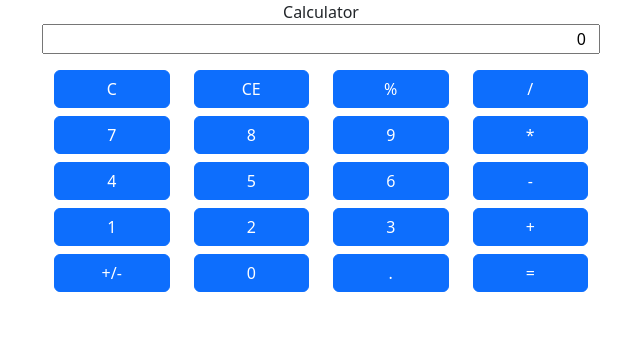
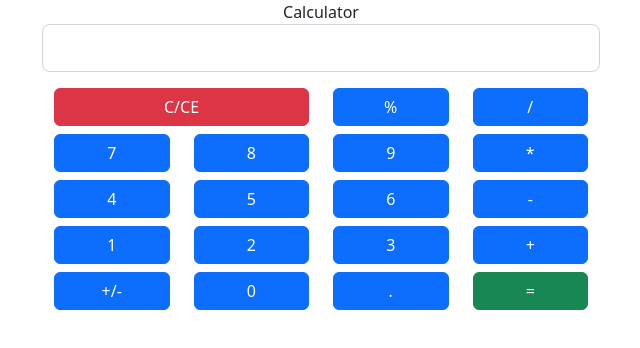
Before and after one commit to Roman-cas88/new-calculator, a React (Create React App) app: page / in a window 1280 px wide. Shown: the top 348 px of the page, without its empty margins (319-959 px from the left). Built offline with nearby package versions, Linux system fonts and the light colour scheme.

Commit message:
finish functional part

```diff
--- a/src/Components/Calculator.jsx
+++ b/src/Components/Calculator.jsx
@@ -2,38 +2,50 @@ import React, { useState } from 'react'
 import { Container, Row, Col, Button } from 'react-bootstrap'
 
 export const Calculator = () => {
-    const [value, setValue] = useState("0")
-    const clear = () => {
-        setValue("0")
-    }
+    const [value, setValue] = useState("")
+
     const clickFunction = (e) => {
-        if (value === "0") {
-            setValue(e.target.value)
+        if (value === ".") {
+            setValue("0.")
         }
-
-        // else if (value === ".") {
-        //     setValue("0.")
-        // }
         else
         {setValue(value+e.target.value)}
     }
-
+    const equalFunction = () => {
+        try {
+            setValue(eval(value))
+        } catch(error) {
+            setValue("Error")
+        }
+    }
+    const clearFunction = () => {
+        try {
+            if (value==="Error") {
+                setValue("")
+            }
+            else {setValue(value.slice(0, -1))}
+        } catch (error) {
+            setValue("")
+        }
+    }
+    const convertFunction = () => {
+        if (!isNaN(value)) {
+            setValue(Math.abs(value))
+        }
+        else {return value}
+    }
 
     const CustomBotton = (props) => {
-
-        return <Button value={props.name} onClick={props.function} className='w-100'>{props.name}</Button>
+        return <Button value={props.name} variant={props.variant} onClick={props.function} className='w-100'>{props.name}</Button>
     }
   return (
     <Container className='w-50'>
         <Row className='mb-3'>
-            <input type="text" value={value} />
+            <input type="text" className='form-control form-control-lg text-info' value={value} onChange={(e)=>setValue(e.target.value)}/>
         </Row>
         <Row className='mb-2'>
-            <Col md={3}>
-                <CustomBotton name="C" function={clear}/>
-            </Col>
-            <Col>
-                <CustomBotton name="CE" />
+            <Col md={3} lg={6}>
+                <CustomBotton name="C/CE" variant={"danger"} function={clearFunction}/>
             </Col>
             <Col>
                 <CustomBotton name="%" />
@@ -86,7 +98,7 @@ export const Calculator = () => {
         </Row>
         <Row className='mb-2'>
             <Col>
-                <CustomBotton name="+/-" />
+                <CustomBotton name="+/-" function={convertFunction}/>
             </Col>
             <Col>
                 <CustomBotton name="0" function={(e) => clickFunction(e)} />
@@ -95,7 +107,7 @@ export const Calculator = () => {
                 <CustomBotton name="." function={(e) => clickFunction(e)} />
             </Col>
             <Col>
-                <CustomBotton name="=" />
+                <CustomBotton name="=" variant={"success"} function={equalFunction} />
             </Col>
         </Row>
     </Container>
```
